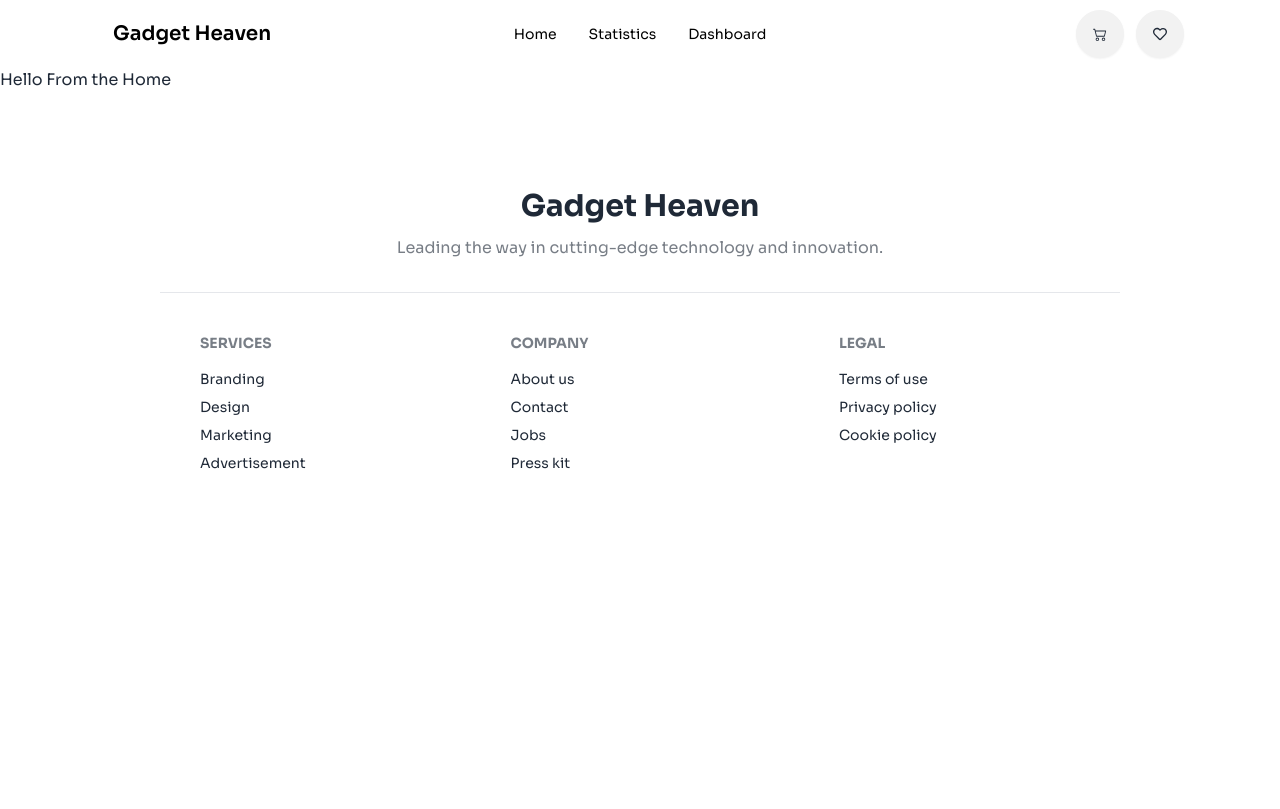
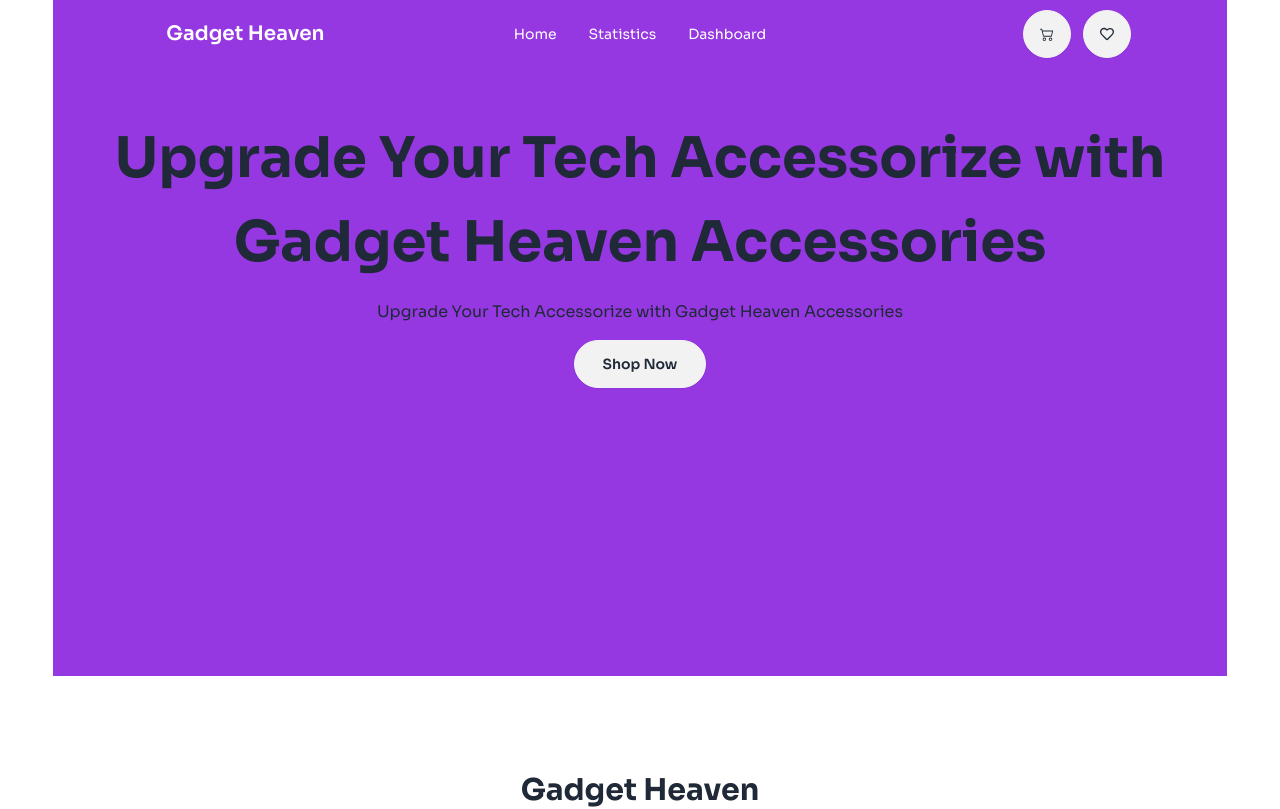
Before and after one commit to Rza-O/gadget-heaven-react-router-assignment, a React (Vite) app: page / in a window 1280 px wide. Shown: the top 809 px of the page. Built offline with nearby package versions, Linux system fonts and the light colour scheme.

Commit message:
added dynamic color change of the navbar

```diff
--- /dev/null
+++ b/src/Components/Banner.jsx
@@ -0,0 +1,15 @@
+import React from 'react';
+
+const Banner = () => {
+    return (
+        <div>
+            <div className='text-center w-11/12 mx-auto space-y-4 pb-72 pt-12 bg-primary'>
+                <h1 className='font-bold text-[56px]'>Upgrade Your Tech Accessorize with Gadget Heaven Accessories</h1>
+                <p className=''>Upgrade Your Tech Accessorize with Gadget Heaven Accessories</p>
+                <button className='btn rounded-3xl py-4 px-7'>Shop Now</button>
+            </div>
+        </div>
+    );
+};
+
+export default Banner;
--- a/src/Components/Navbar.jsx
+++ b/src/Components/Navbar.jsx
@@ -1,5 +1,5 @@
 import React from 'react';
-import { Link } from 'react-router-dom';
+import { Link, useLocation } from 'react-router-dom';
 import { BsCart2 } from "react-icons/bs";
 import { FaRegHeart } from 'react-icons/fa';
 
@@ -9,8 +9,10 @@ const Navbar = () => {
         <li><Link>Statistics</Link></li>
         <li><Link>Dashboard</Link></li>
     </>
+    const location = useLocation();
+    const isHomePage = location.pathname === '/';
     return (
-        <div className='text-black'>
+        <div className= {`${ isHomePage? 'bg-primary text-white w-11/12 mx-auto' : 'bg-white text-black'}`}>
             <div className="navbar px-24">
                 <div className="navbar-start">
                     <div className="dropdown">
--- a/src/Pages/Home.jsx
+++ b/src/Pages/Home.jsx
@@ -1,9 +1,10 @@
 import React from 'react';
+import Banner from '../Components/Banner';
 
 const Home = () => {
     return (
         <div>
-            <h2>Hello From the Home</h2>
+            <Banner></Banner>
         </div>
     );
 };
--- /dev/null
+++ b/src/Pages/ProductsDetails.jsx
@@ -0,0 +1,11 @@
+import React from 'react';
+
+const ProductsDetails = () => {
+    return (
+        <div>
+            <h2>Hello world</h2>
+        </div>
+    );
+};
+
+export default ProductsDetails;
--- a/src/Routes/Routes.jsx
+++ b/src/Routes/Routes.jsx
@@ -1,6 +1,7 @@
 import { createBrowserRouter } from "react-router-dom";
 import MainLayout from "../Layouts/MainLayout";
 import Home from "../Pages/Home";
+import ProductsDetails from "../Pages/ProductsDetails";
 
 const routes = createBrowserRouter([
     {
@@ -10,6 +11,10 @@ const routes = createBrowserRouter([
             {
                 path: '/',
                 element: <Home></Home>
+            },
+            {
+                path: '/details',
+                element: <ProductsDetails></ProductsDetails>
             }
         ]
     }
```
